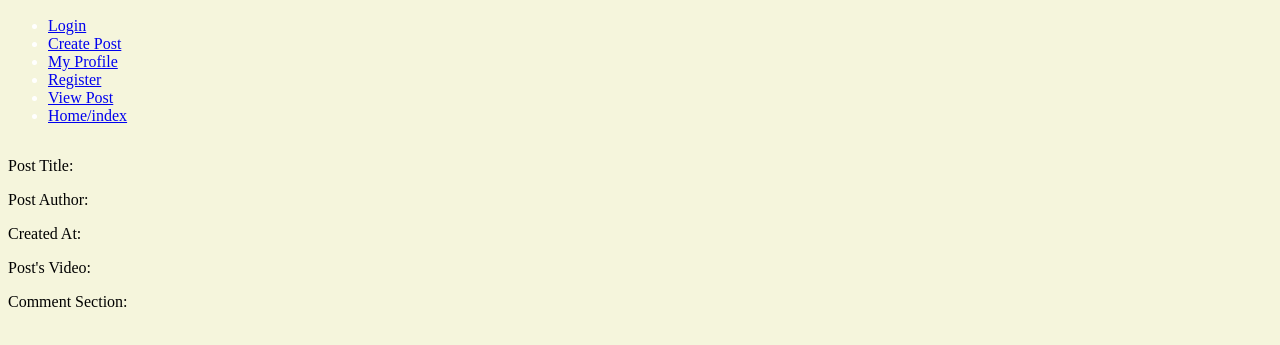
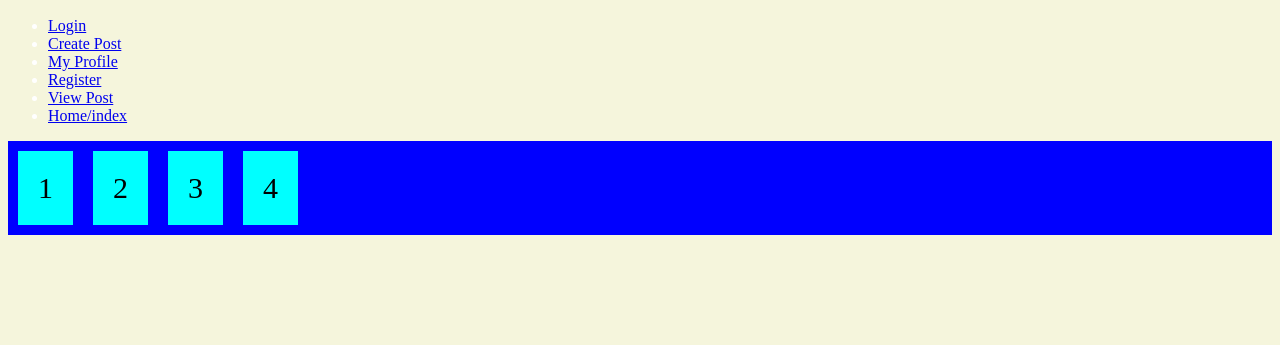
Before and after one commit to austinlikesfood/CSC317Project, a plain HTML site: page HTML/viewPost.html in a window 1280 px wide. Shown: the part 79-424 px from the top of the page. Drawn offline with Linux system fonts and the light colour scheme.

Commit message:
added flexbox display to viewPost page. need to make nav-bar next

```diff
--- a/CSS/template.css
+++ b/CSS/template.css
@@ -12,11 +12,14 @@ h1
 
 nav
 {
+    box
+    margin: 0;
+    padding: 0  ;
     text-decoration: none;
     color: white;
     display: inline-block;
-    width: 100%;
-    height: 100%;
+    width: 50%;
+    height: 50%;
 }
 
 body
--- a/HTML/viewPost.html
+++ b/HTML/viewPost.html
@@ -3,6 +3,18 @@
 <head>
     <link rel ="stylesheet" href ="../CSS/template.css">
     <title>View Post</title>
+    <style>
+    .flex-container{
+        display: flex;
+        background-color: Blue;
+    }
+    .flex-container > div {
+        background-color: aqua;
+        margin: 10px;
+        padding: 20px;
+        font-size: 30px;
+    }
+    </style>
 </head>
 
 <body>
@@ -23,12 +35,11 @@
             </nav>
     </div>
 
-    <div class= "postInfo">
-        <p>Post Title: </p>
-        <p>Post Author: </p>
-        <p>Created At: </p>
-        <p>Post's Video: </p>
-        <p>Comment Section: </p>
+    <div class= "flex-container">
+        <div>1</div>
+        <div>2</div>
+        <div>3</div>
+        <div>4</div>
     </div>
 
 </body>
```
